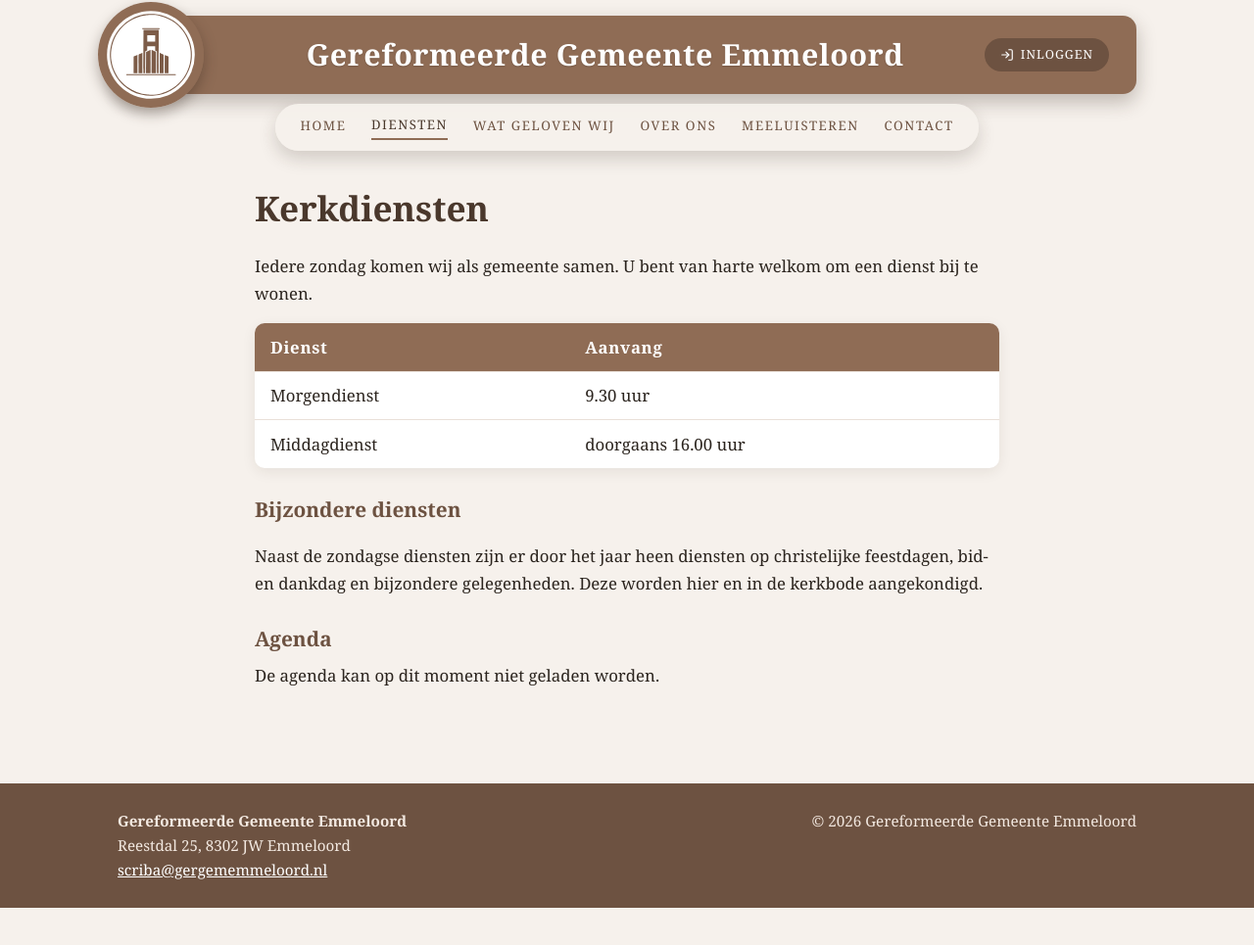
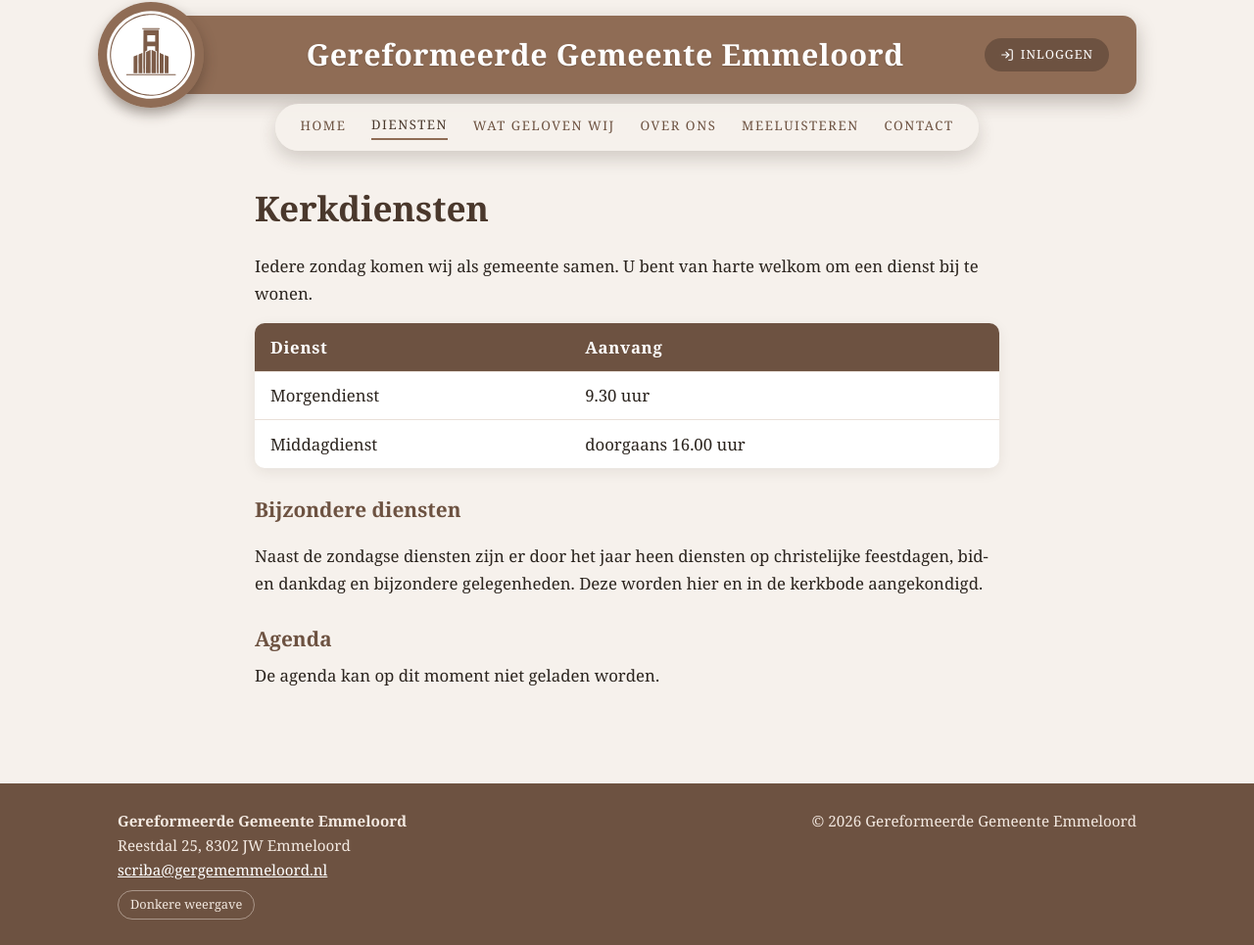
Before and after one commit to Kathedra/gergememmeloord, a Jekyll site: the page built from diensten.md, in a window 1280 px wide and 965 px high. Shown: the whole window at 98% size. Built offline with Jekyll 4.4.1, drawn with Linux system fonts in a browser that asks for light colours.

Commit message:
update 4 files and create 1 file

```diff
--- a/_config.yml
+++ b/_config.yml
@@ -1,6 +1,6 @@
 title: Gereformeerde Gemeente Emmeloord
 description: >-
-  Website van de Gereformeerde Gemeente te Emmeloord —
+  Website van de Gereformeerde Gemeente te Emmeloord (Moriakerk) —
   kerkdiensten, meeluisteren en contact.
 tagline: Kerkdiensten en meeluisteren
 lang: nl
--- a/_includes/footer.html
+++ b/_includes/footer.html
@@ -6,5 +6,18 @@
       <a href="mailto:{{ site.email }}">{{ site.email }}</a>
     </p>
     <p>&copy; {{ 'now' | date: "%Y" }} {{ site.title }}</p>
+
+    <!-- Themakeuze: hidden tot thema.js hem activeert (zonder JS valt
+         er niets te kiezen; het apparaatthema blijft dan werken).
+         De zichtbare tekst (.thema-tekst) is meteen de toegankelijke
+         naam van de knop — geen aria-label nodig. -->
+    <p class="footer-thema">
+      <button type="button" id="thema-knop" class="thema-knop" hidden>
+        <svg class="thema-zon" hidden viewBox="0 0 24 24" fill="none" stroke="currentColor" stroke-width="2" stroke-linecap="round" aria-hidden="true"><circle cx="12" cy="12" r="4"/><path d="M12 2v2M12 20v2M4.9 4.9l1.4 1.4M17.7 17.7l1.4 1.4M2 12h2M20 12h2M4.9 19.1l1.4-1.4M17.7 6.3l1.4-1.4"/></svg>
+        <svg class="thema-maan" hidden viewBox="0 0 24 24" fill="none" stroke="currentColor" stroke-width="2" stroke-linecap="round" stroke-linejoin="round" aria-hidden="true"><path d="M21 12.8A9 9 0 1 1 11.2 3a7 7 0 0 0 9.8 9.8z"/></svg>
+        <span class="thema-tekst"></span>
+      </button>
+    </p>
   </div>
 </footer>
+<script src="{{ '/assets/js/thema.js' | relative_url }}" defer></script>
--- a/assets/css/style.scss
+++ b/assets/css/style.scss
@@ -1,19 +1,72 @@
 ---
 ---
 
-/* Kleuren afgeleid van de aangeleverde dia's (bruine balk, crème, wit). */
+/* Kleuren afgeleid van de aangeleverde dia's (bruine balk, crème, wit).
+   Licht en donker delen dezelfde semantische variabelen; componenten
+   met witte tekst op bruin/baksteen (headerbalk, knoppen, footer,
+   hero) blijven in beide thema's gelijk — alleen vlakken, tekst- en
+   linkkleuren wisselen. */
+
+@mixin thema-licht {
+  color-scheme: light;
+  --bg: var(--cream);
+  --surface: #fff;
+  --line: #e3d5c7;
+  --line-soft: #e9e0d8;
+  --text: var(--ink);
+  --muted: #6f6257;
+  --link: var(--brown-dark);
+  --link-hover: var(--brown-deep);
+  --heading: var(--brown-deep);
+  --heading-2: var(--brown-dark);
+  --nav-bg: rgba(246, 241, 236, 0.92);
+  --nav-hover: var(--cream);
+  --img-dim: none;
+}
+
+/* Warm donker (bruine ondertoon, geen neutraal grijs) zodat het bij
+   het merk blijft. Tekst- en linkkleuren zijn gecontroleerd op
+   WCAG-contrast tegen --bg en --surface. */
+@mixin thema-donker {
+  color-scheme: dark;
+  --bg: #211b16;
+  --surface: #2c241d;
+  --line: #493c31;
+  --line-soft: #3e332a;
+  --text: #ece4da;
+  --muted: #b7a99b;
+  --link: #d0b193;
+  --link-hover: #e4cdb2;
+  --heading: #ddc0a2;
+  --heading-2: #d0b193;
+  --nav-bg: rgba(33, 27, 22, 0.92);
+  --nav-hover: rgba(255, 255, 255, 0.07);
+  /* Grote lichte vlakken (zoals de kaart) iets dempen in het donker. */
+  --img-dim: brightness(0.85);
+}
+
 :root {
   --brown: #8f6c55;
   --brown-dark: #6d5241;
   --brown-deep: #4a382c;
   --cream: #f6f1ec;
   --ink: #2b241e;
-  --muted: #6f6257;
   /* Warm baksteenrood, past bij het bruin/crème-palet; alleen voor
      de uitzending-knop (opvallen tussen het bruin). */
   --brick: #9e3a25;
   --brick-dark: #7e2e1d;
+  @include thema-licht;
 }
+
+/* Donker volgt het apparaat (prefers-color-scheme), tenzij de bezoeker
+   met de knop in de footer expliciet iets anders gekozen heeft —
+   thema.js zet die keuze als data-thema op <html>, en een inline
+   script in de <head> herhaalt dat vóór het tekenen (geen flits). */
+@media (prefers-color-scheme: dark) {
+  html:not([data-thema="licht"]) { @include thema-donker; }
+}
+
+html[data-thema="donker"] { @include thema-donker; }
 
 * { box-sizing: border-box; }
 
@@ -41,8 +94,8 @@ html {
 
 body {
   margin: 0;
-  background: var(--cream);
-  color: var(--ink);
+  background: var(--bg);
+  color: var(--text);
   font-family: Georgia, "Times New Roman", serif;
   font-size: 1.05rem;
   line-height: 1.65;
@@ -70,8 +123,23 @@ body {
 
 .skip-link:focus { top: 0; }
 
-a { color: var(--brown-dark); }
-a:hover { color: var(--brown-deep); }
+a { color: var(--link); }
+a:hover { color: var(--link-hover); }
+
+/* Eén consistente, altijd zichtbare focusring voor toetsenbord-
+   gebruikers. currentColor werkt op elke ondergrond (wit op bruin,
+   bruin op crème) waar één vaste kleur ergens zou wegvallen. Voor
+   knoppen die op een contrasterend vlak stáán (ring valt buiten de
+   knop, op de pagina-achtergrond) is er een override, zie .btn-page
+   en .skip-link. */
+a:focus-visible,
+button:focus-visible,
+label:focus-visible {
+  outline: 2px solid currentColor;
+  outline-offset: 2px;
+}
+
+.skip-link:focus-visible { outline-color: var(--link); }
 
 /* ---------- Header: bruine balk met overlappend rond logo (dia 2) ---------- */
 
@@ -199,7 +267,7 @@ a:hover { color: var(--brown-deep); }
   max-width: 100%;
   margin: 10px auto 0;
   padding: 0.7rem 1.6rem;
-  background: rgba(246, 241, 236, 0.92);
+  background: var(--nav-bg);
   border-radius: 999px;
   box-shadow: 0 8px 18px rgba(46, 32, 22, 0.18);
   -webkit-backdrop-filter: blur(6px);
@@ -207,7 +275,7 @@ a:hover { color: var(--brown-deep); }
 }
 
 .site-nav a {
-  color: var(--brown-dark);
+  color: var(--link);
   text-decoration: none;
   text-transform: uppercase;
   letter-spacing: 0.12em;
@@ -218,7 +286,7 @@ a:hover { color: var(--brown-deep); }
 .site-nav a:hover { text-decoration: underline; }
 
 .site-nav a.active {
-  color: var(--brown-deep);
+  color: var(--link-hover);
   border-bottom: 2px solid var(--brown);
 }
 
@@ -260,7 +328,7 @@ a:hover { color: var(--brown-deep); }
   outline-offset: 2px;
 }
 
-.btn-page:focus-visible { outline-color: var(--brown-dark); }
+.btn-page:focus-visible { outline-color: var(--link); }
 
 .nav-login svg {
   width: 14px;
@@ -298,10 +366,10 @@ a:hover { color: var(--brown-deep); }
   text-align: center;
 }
 
-/* 5% pulse on touch */
+/* 3% pulse on touch */
 @keyframes uitzending-puls {
   0%, 100% { transform: scale(1); }
-  50% { transform: scale(1.05); }
+  50% { transform: scale(1.0); }
 }
 
 .uitzending-knop:hover {
@@ -331,8 +399,8 @@ a:hover { color: var(--brown-deep); }
    accentrand en een stevige schaduw: mededelingen moeten opvallen
    tussen de rustige vlakken eromheen. */
 .mededeling {
-  background: #fff;
-  border: 1px solid #e3d5c7;
+  background: var(--surface);
+  border: 1px solid var(--line);
   border-left: 6px solid var(--brown);
   border-radius: 12px;
   padding: 18px 24px 20px;
@@ -345,13 +413,15 @@ a:hover { color: var(--brown-deep); }
   letter-spacing: 0.14em;
   font-size: 0.72rem;
   font-weight: 700;
-  color: var(--brown);
+  /* --heading-2 i.p.v. het lichtere --brown: dat haalde op wit net
+     geen 4,5:1-contrast voor deze kleine tekst. */
+  color: var(--heading-2);
 }
 
 .mededeling h2 {
   margin: 0 0 0.3rem;
   font-size: 1.35rem;
-  color: var(--brown-deep);
+  color: var(--heading);
 }
 
 .mededeling p { margin: 0.3rem 0; }
@@ -436,7 +506,7 @@ a:hover { color: var(--brown-deep); }
 }
 
 .card {
-  background: #fff;
+  background: var(--surface);
   border-radius: 12px;
   border-top: 4px solid var(--brown);
   padding: 22px 26px 26px;
@@ -446,7 +516,7 @@ a:hover { color: var(--brown-deep); }
 .card h2 {
   margin: 0 0 0.5rem;
   font-size: 1.25rem;
-  color: var(--brown-dark);
+  color: var(--heading-2);
 }
 
 .card p { margin: 0 0 0.75rem; }
@@ -461,13 +531,13 @@ a:hover { color: var(--brown-deep); }
 }
 
 .page h1 {
-  color: var(--brown-deep);
+  color: var(--heading);
   font-size: clamp(1.6rem, 4vw, 2.2rem);
   margin: 1.2rem 0 0.6rem;
 }
 
 .page h2 {
-  color: var(--brown-dark);
+  color: var(--heading-2);
   font-size: 1.3rem;
   margin: 1.6rem 0 0.4rem;
 }
@@ -476,7 +546,7 @@ a:hover { color: var(--brown-deep); }
   width: 100%;
   border-collapse: collapse;
   margin: 1rem 0;
-  background: #fff;
+  background: var(--surface);
   border-radius: 10px;
   overflow: hidden;
   box-shadow: 0 4px 14px rgba(46, 32, 22, 0.08);
@@ -486,11 +556,13 @@ a:hover { color: var(--brown-deep); }
 .page td {
   text-align: left;
   padding: 0.65rem 1rem;
-  border-bottom: 1px solid #e9e0d8;
+  border-bottom: 1px solid var(--line-soft);
 }
 
 .page th {
-  background: var(--brown);
+  /* --brown-dark i.p.v. --brown: wit op --brown was 4,4:1, nét onder
+     de 4,5:1-grens voor tekst van dit formaat. */
+  background: var(--brown-dark);
   color: #fff;
   font-weight: 700;
   letter-spacing: 0.04em;
@@ -509,6 +581,9 @@ a:hover { color: var(--brown-deep); }
   height: auto;
   border-radius: 12px;
   box-shadow: 0 4px 14px rgba(46, 32, 22, 0.15);
+  /* In het donkere thema iets gedempt (--img-dim), anders is de
+     lichte kaart een schijnwerper op een donkere pagina. */
+  filter: var(--img-dim);
 }
 
 .kaart-bron {
@@ -531,7 +606,7 @@ a:hover { color: var(--brown-deep); }
   display: flex;
   flex-direction: column;
   gap: 2px;
-  background: #fff;
+  background: var(--surface);
   border-left: 4px solid var(--brown);
   border-radius: 10px;
   padding: 12px 16px;
@@ -547,7 +622,7 @@ a:hover { color: var(--brown-deep); }
 
 .agenda-titel {
   font-weight: 700;
-  color: var(--brown-deep);
+  color: var(--heading);
 }
 
 .agenda-locatie {
@@ -577,6 +652,36 @@ a:hover { color: var(--brown-deep); }
 .footer-inner p { margin: 0; }
 
 .site-footer a { color: #fff; }
+
+/* Klein themaknopje onderin de footer. Start met het hidden-attribuut
+   (in footer.html); thema.js haalt dat weg — zonder JS kán er niets
+   gekozen of onthouden worden, dus dan is er ook geen knop en volgt
+   de site gewoon het apparaatthema. */
+.footer-thema {
+  flex-basis: 100%;
+}
+
+.thema-knop {
+  display: inline-flex;
+  align-items: center;
+  gap: 0.4rem;
+  padding: 0.2rem 0.75rem;
+  background: transparent;
+  border: 1px solid rgba(243, 233, 225, 0.45);
+  border-radius: 999px;
+  color: inherit;
+  font: inherit;
+  font-size: 0.8rem;
+  cursor: pointer;
+}
+
+.thema-knop:hover { background: rgba(255, 255, 255, 0.08); }
+
+.thema-knop svg {
+  width: 13px;
+  height: 13px;
+  flex: none;
+}
 
 /* ---------- Smalle schermen ---------- */
 
@@ -682,7 +787,7 @@ a:hover { color: var(--brown-deep); }
     gap: 0;
     /* Zelfde "frosted" look als de desktop-pil: doorschijnend crème
        met blur, in plaats van een dekkend wit paneel. */
-    background: rgba(246, 241, 236, 0.92);
+    background: var(--nav-bg);
     -webkit-backdrop-filter: blur(6px);
     backdrop-filter: blur(6px);
     border-radius: 0 0 14px 14px;
@@ -709,11 +814,11 @@ a:hover { color: var(--brown-deep); }
     text-align: left;
   }
 
-  .site-nav a:hover { background: var(--cream); text-decoration: none; }
+  .site-nav a:hover { background: var(--nav-hover); text-decoration: none; }
 
   .site-nav a.active {
     border-bottom: none;
-    background: #f6f1ec;
+    background: var(--nav-hover);
   }
 }
 
@@ -737,6 +842,10 @@ a:hover { color: var(--brown-deep); }
 }
 
 @media print {
+  /* Altijd licht afdrukken, ook als op het scherm donker gekozen is. */
+  html,
+  html[data-thema="donker"] { @include thema-licht; }
+
   .skip-link,
   .site-header,
   .site-footer { display: none; }
--- /dev/null
+++ b/assets/js/thema.js
@@ -0,0 +1,45 @@
+/* Themaknop (licht/donker) in de footer. Zonder eigen keuze volgt de
+   site het apparaat via prefers-color-scheme in style.scss; deze knop
+   zet een expliciete keuze als data-thema op <html> en onthoudt die
+   in localStorage. Het inline script in default.html past de
+   opgeslagen keuze al vóór het tekenen toe (geen lichtflits). */
+(function () {
+  var button = document.getElementById("thema-knop");
+  if (!button) return;
+
+  var root = document.documentElement;
+  var mq = window.matchMedia("(prefers-color-scheme: dark)");
+
+  // De keuze op <html>, of anders het apparaatthema.
+  function currentTheme() {
+    return root.getAttribute("data-thema") || (mq.matches ? "donker" : "licht");
+  }
+
+  function render() {
+    var dark = currentTheme() === "donker";
+    button.querySelector(".thema-zon").hidden = !dark;
+    button.querySelector(".thema-maan").hidden = dark;
+    button.querySelector(".thema-tekst").textContent = dark
+      ? "Lichte weergave"
+      : "Donkere weergave";
+  }
+
+  button.addEventListener("click", function () {
+    var next = currentTheme() === "donker" ? "licht" : "donker";
+    root.setAttribute("data-thema", next);
+    try {
+      localStorage.setItem("thema", next);
+    } catch (e) {
+      /* localStorage kan geblokkeerd zijn; de keuze geldt dan alleen
+         voor deze pagina. */
+    }
+    render();
+  });
+
+  // Wisselt het apparaatthema terwijl er geen eigen keuze is, dan
+  // moet het knoplabel meebewegen.
+  if (mq.addEventListener) mq.addEventListener("change", render);
+
+  render();
+  button.hidden = false;
+})();
```
Also changed, not shown: _layouts/default.html (+21 -0 lines).
